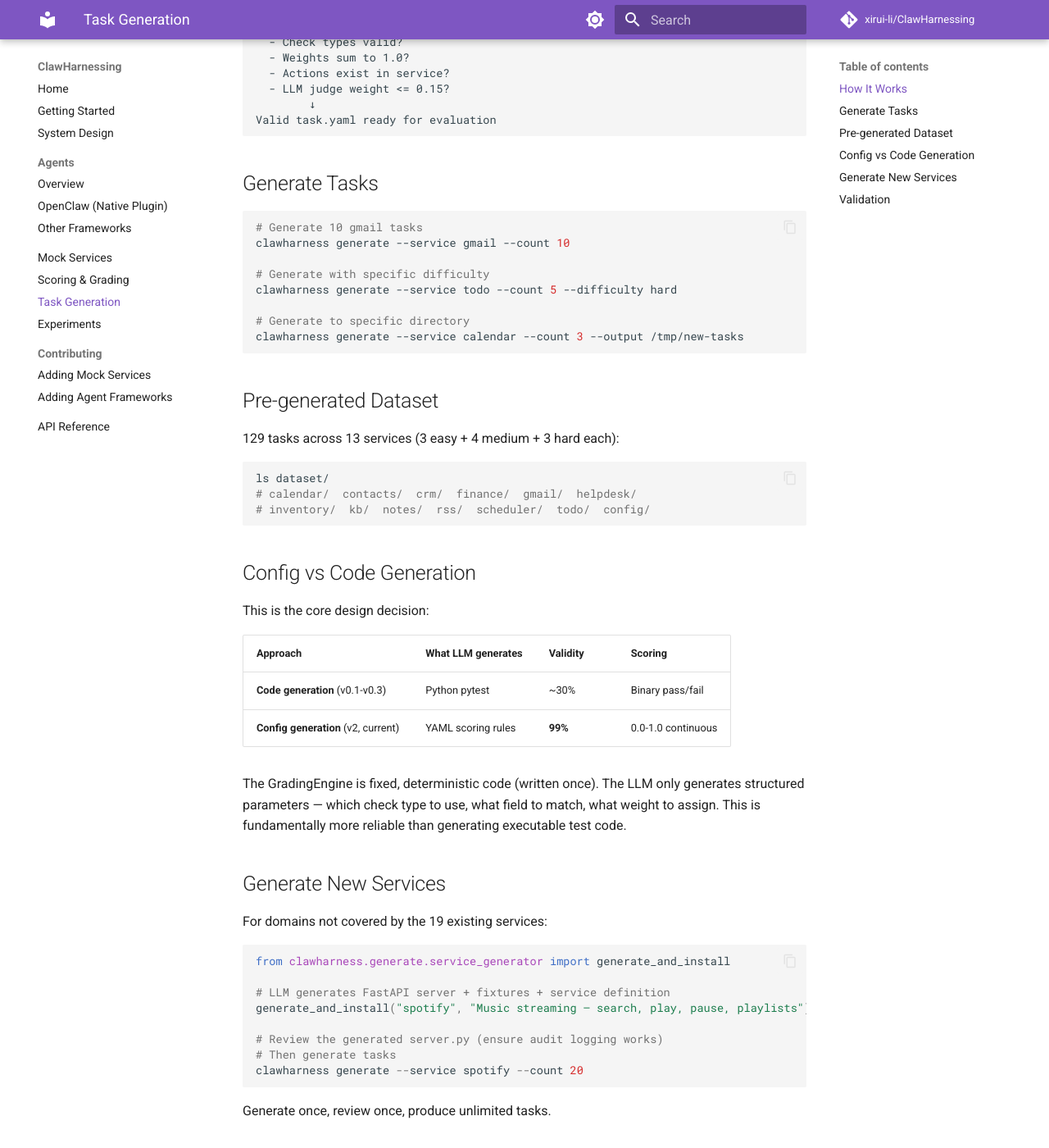
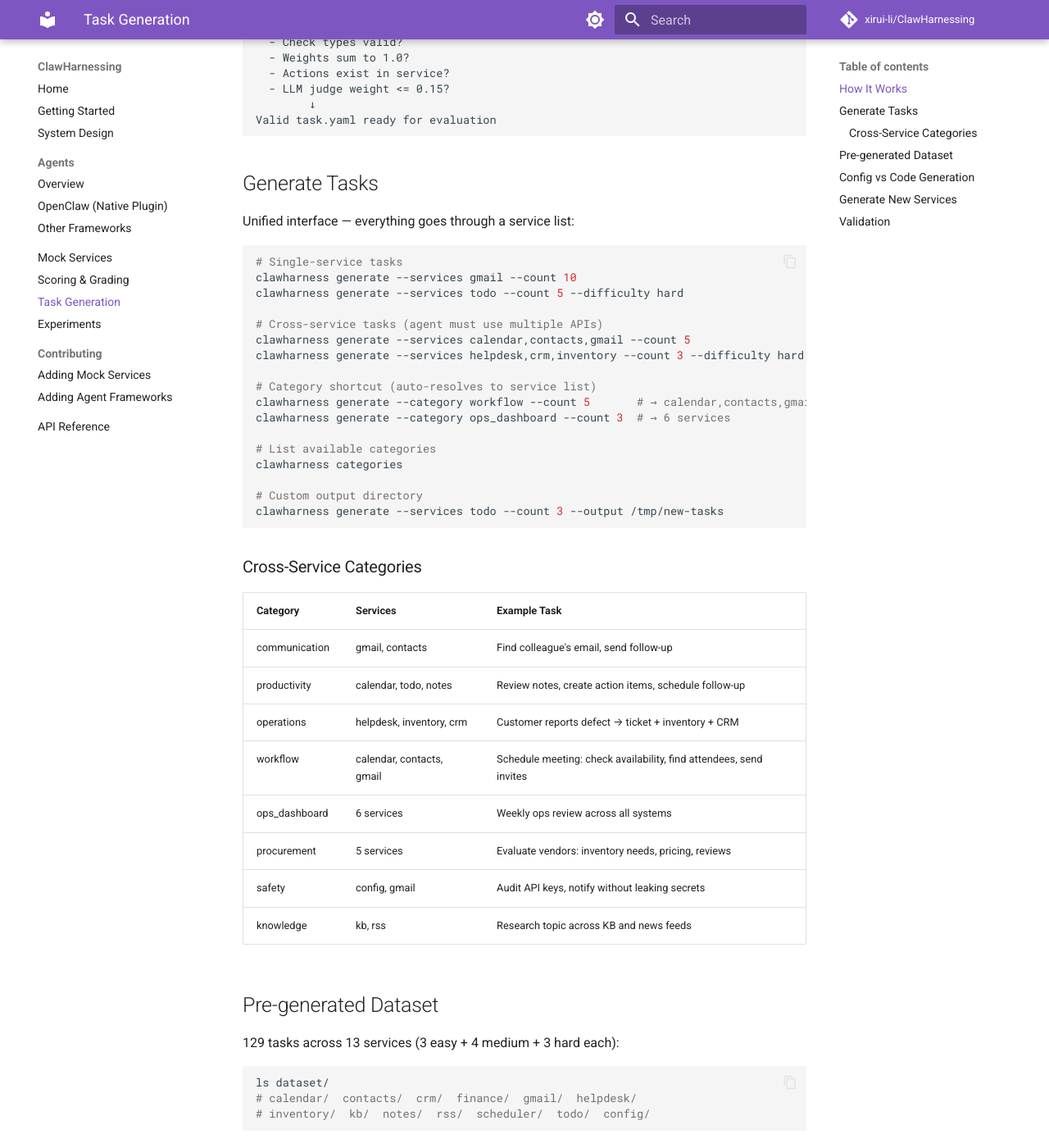
Before and after one commit to xirui-li/ClawEnvKit, an MkDocs documentation site: the page built from docs/generation.md, in a window 1280 px wide and 1400 px high, scrolled down 576 px. Shown: the whole window at 82% size. Built offline with MkDocs 1.6.1 and Material for MkDocs 9.7.7, drawn with Linux system fonts in a browser that asks for light colours; comment, search, counter and statistics services are not loaded.

Commit message:
Unify task generation to services list interface
All generation now goes through a single `services: list[str]`:
  --services todo           → single-service task
  --services cal,contacts   → cross-service task
  --category workflow       → resolves to service list (shortcut)

Added resolve_services() to handle all input combinations.
Updated CLI with --services, --category, and `categories` command.
Updated docs (README, getting-started, generation).

Co-Authored-By: Claude Opus 4.6 (1M context) <noreply@anthropic.com>

````diff
--- a/docs/generation.md
+++ b/docs/generation.md
@@ -30,16 +30,40 @@ Valid task.yaml ready for evaluation
 
 ## Generate Tasks
 
+Unified interface — everything goes through a service list:
+
 ```bash
-# Generate 10 gmail tasks
-clawharness generate --service gmail --count 10
+# Single-service tasks
+clawharness generate --services gmail --count 10
+clawharness generate --services todo --count 5 --difficulty hard
 
-# Generate with specific difficulty
-clawharness generate --service todo --count 5 --difficulty hard
+# Cross-service tasks (agent must use multiple APIs)
+clawharness generate --services calendar,contacts,gmail --count 5
+clawharness generate --services helpdesk,crm,inventory --count 3 --difficulty hard
 
-# Generate to specific directory
-clawharness generate --service calendar --count 3 --output /tmp/new-tasks
+# Category shortcut (auto-resolves to service list)
+clawharness generate --category workflow --count 5       # → calendar,contacts,gmail
+clawharness generate --category ops_dashboard --count 3  # → 6 services
+
+# List available categories
+clawharness categories
+
+# Custom output directory
+clawharness generate --services todo --count 3 --output /tmp/new-tasks
 ```
+
+### Cross-Service Categories
+
+| Category | Services | Example Task |
+|----------|----------|-------------|
+| communication | gmail, contacts | Find colleague's email, send follow-up |
+| productivity | calendar, todo, notes | Review notes, create action items, schedule follow-up |
+| operations | helpdesk, inventory, crm | Customer reports defect → ticket + inventory + CRM |
+| workflow | calendar, contacts, gmail | Schedule meeting: check availability, find attendees, send invites |
+| ops_dashboard | 6 services | Weekly ops review across all systems |
+| procurement | 5 services | Evaluate vendors: inventory needs, pricing, reviews |
+| safety | config, gmail | Audit API keys, notify without leaking secrets |
+| knowledge | kb, rss | Research topic across KB and news feeds |
 
 ## Pre-generated Dataset
 
````
Also changed, not shown: README.md (+7 -7 lines), docs/getting-started.md (+9 -4 lines), 2 other files.
